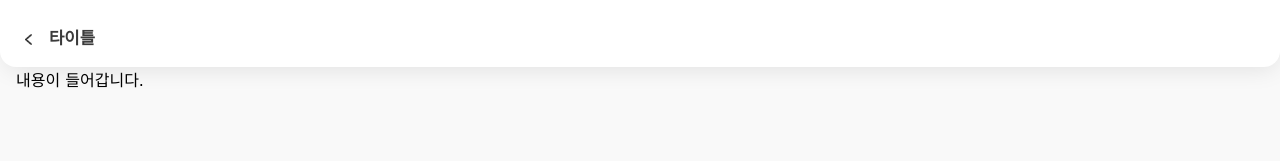
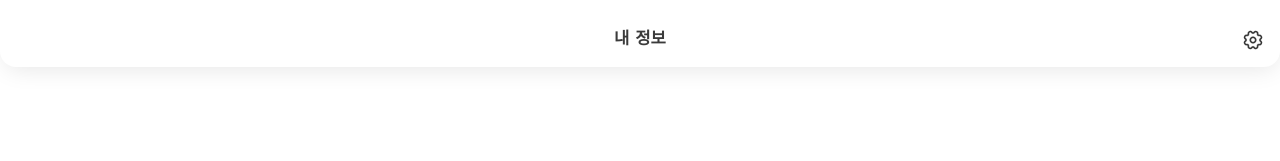
Before and after one commit to kik87827/woodong, a website: page src/mydata_01.html in a window 1280 px wide. Drawn offline with nearby package versions, Linux system fonts and the light colour scheme; files that its build step writes are made by us from their sources; files whose address does not match are found by name; a web font is replaced by a local one.

Commit message:
진행중12

```diff
--- a/src/js/front.js
+++ b/src/js/front.js
@@ -4,6 +4,7 @@ document.addEventListener("DOMContentLoaded", function() {
   commonForm();
   bottomLayer();
   dataPicker();
+  commonTitle();
 });
 window.addEventListener("load", function() {});
 
@@ -473,3 +474,17 @@ function siblings(t) {
       return e != t;
   });
 }
+
+
+function commonTitle(){
+  const headerTitle = document.querySelector(".header_sub_title.has_pd");
+  const pos_left = document.querySelector(".header_else_layer.pos_left");
+  const pos_right = document.querySelector(".header_else_layer.pos_right");
+  let pos_left_wid = pos_left !== null ? pos_left.getBoundingClientRect().width : 0;
+  let pos_right_wid = pos_right !== null ? pos_right.getBoundingClientRect().width : 0;
+  let max_wid = Math.max.apply(null,[pos_left_wid,pos_right_wid]);
+  if(headerTitle !== null){
+    headerTitle.style.paddingLeft = max_wid + "px";
+    headerTitle.style.paddingRight = max_wid + "px";
+  }
+}
--- a/src/mydata_01.html
+++ b/src/mydata_01.html
@@ -1,20 +1,27 @@
 <!DOCTYPE html>
 <html lang="ko">
 @@include('./include/head.html')
-<body class="front_body">
+<body class="front_body bg3">
 	<form>
 		<div class="page_wrap">
 			<header class="header_wrap">
 				<div class="header_main">
-					<div class="header_title_group">
-						<a href="javascript:;" class="btn_history_back"><span class="hdtext">뒤로가기</span></a>
-						<h1 class="header_sub_title">타이틀</h1>
+					<div class="header_title_group type3">
+						<h1 class="header_sub_title has_pd">내 정보</h1>
 					</div>
+				</div>
+				<div class="header_else_layer pos_right">
+					<ul class="head_menu_list">
+						<li><a href="#" class="head_menu ico_setting"><span class="hdtext">설정</span></a></li>
+					</ul>
 				</div>
 			</header>
 			<section class="middle_wrap">
-				내용이 들어갑니다.
+
 			</section>
+			<div class="bottom_layer_wrap">
+
+			</div>
 		</div>
 	</form>
 </body>
--- a/src/scss/_layout.scss
+++ b/src/scss/_layout.scss
@@ -34,13 +34,22 @@ html:not(.touchmode) ::-webkit-scrollbar-track {background-color: transparent;bo
     &.type2{justify-content: center;
         .header_sub_title{flex:1;min-width:0;padding-right:rem(40.5);text-align: center;}
     }
+    &.type3{justify-content: center;
+        .header_sub_title{flex:1;min-width:0;text-align: center;}
+    }
 }
-.btn_history_delback{display:block;width:rem(10.5);height:rem(10.5);background:url("../images/ico_page_delback.png") no-repeat 50% 50%/rem(10.5) auto;flex:0 0 rem(10.5);margin:0 rem(10)}
+.btn_history_delback{display:block;width:rem(22);height:rem(22);background:url("../images/ico_page_delback.png") no-repeat 50% 50%/rem(10.5) auto;flex:0 0 rem(22);}
 .btn_history_back{display:block;width:rem(24);height:rem(24);background:url("../images/btn_history_back.png") no-repeat 50% 50%/rem(6.7) rem(11.33);flex:0 0 rem(24);margin-right:rem(9)}
 .header_sub_title{display:inline-block;font-size:rem(16.66);line-height:1;font-weight:700;color:#3b3b3b;}
 .header_title_ico{display:inline-block;width:rem(19.33);height:rem(20.33);background:url("../images/docu_bullet.png") no-repeat 0 0/100% auto;margin-right:rem(8);}
 
-.header_else_wrap{}
+.header_else_wrap{
+}
+.header_else_layer{position:absolute;top:rem(29);
+    .head_menu_list{margin:0;}
+    &.pos_left{left:rem(16);}
+    &.pos_right{right:rem(16);}
+}
 .head_menu_list{
     display:flex;justify-content:flex-end;align-items:center;margin-right:rem(5);
     > li{
@@ -55,6 +64,7 @@ html:not(.touchmode) ::-webkit-scrollbar-track {background-color: transparent;bo
     &.ico_notice{background-position: 0 rem(-44);}
     &.ico_like{background-position: 0 rem(-66);}
     &.ico_share{background-position: 0 rem(-88);}
+    &.ico_setting{background-position: 0 100%;}
 }
 
 .header_row_wrap{border-top:1px solid #d7d7d7;margin:rem(18) rem(-16) 0;}
```
Also changed, not shown: src/codinglist.html (+1 -1 lines), src/setting_dropout.html (+6 -2 lines), dist/assets/css/style.css, dist/assets/js/front.js, dist/codinglist.html, dist/mydata_01.html, dist/setting_dropout.html.
